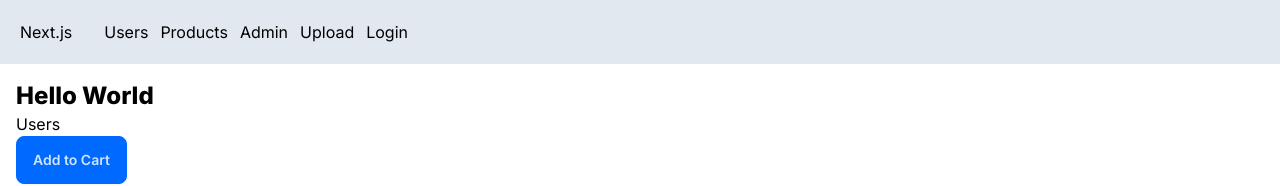
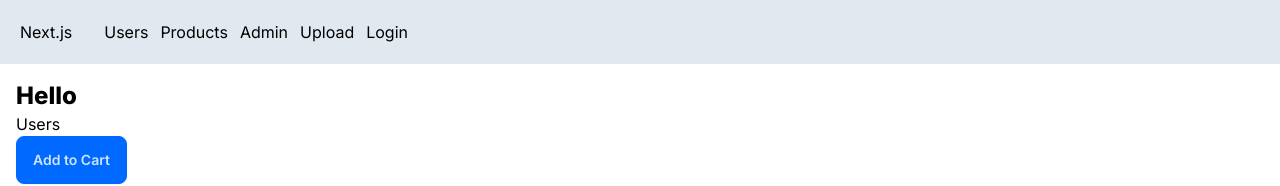
Before and after one commit to chrisvasqm/next-app, a Next.js app: page / in a window 1280 px wide. Shown: the top 186 px of the page. Built offline with nearby package versions, Linux system fonts and the light colour scheme; no server answers.

Commit message:
Get session data on the server

```diff
--- a/app/api/auth/[...nextauth]/route.ts
+++ b/app/api/auth/[...nextauth]/route.ts
@@ -1,13 +1,15 @@
 import NextAuth from "next-auth/next";
 import GoogleProvider from 'next-auth/providers/google'
 
-const handler = NextAuth({
+export const authOptions = {
     providers: [
         GoogleProvider({
             clientId: process.env.GOOGLE_CLIENT_ID!,
             clientSecret: process.env.GOOGLE_CLIENT_SECRET!
         })
     ]
-});
+};
+
+const handler = NextAuth(authOptions);
 
 export { handler as GET, handler as POST }
--- a/app/page.tsx
+++ b/app/page.tsx
@@ -1,10 +1,14 @@
 import Link from "next/link";
 import ProductCard from "./components/ProductCard/ProductCard";
+import { getServerSession } from "next-auth";
+import { authOptions } from "./api/auth/[...nextauth]/route";
 
-export default function Home() {
+export default async function Home() {
+  const session = await getServerSession(authOptions)
+
   return (
     <div>
-      <h1>Hello World</h1>
+      <h1>Hello {session &&  <span>{session.user?.name}</span>}</h1>
       <Link href={'/users'}>Users</Link>
       <ProductCard />
     </div>
```
